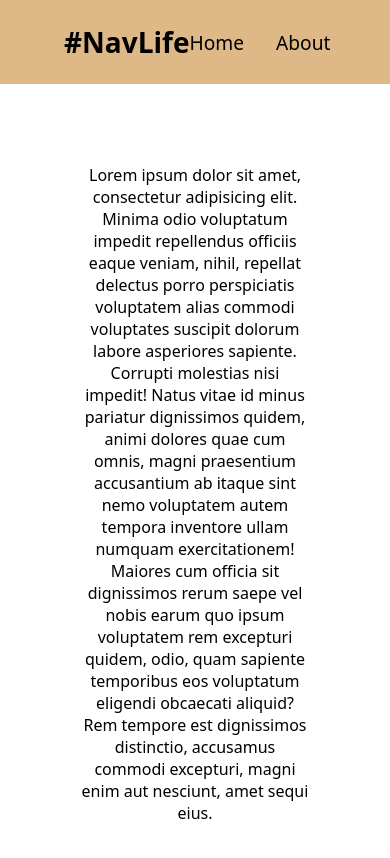
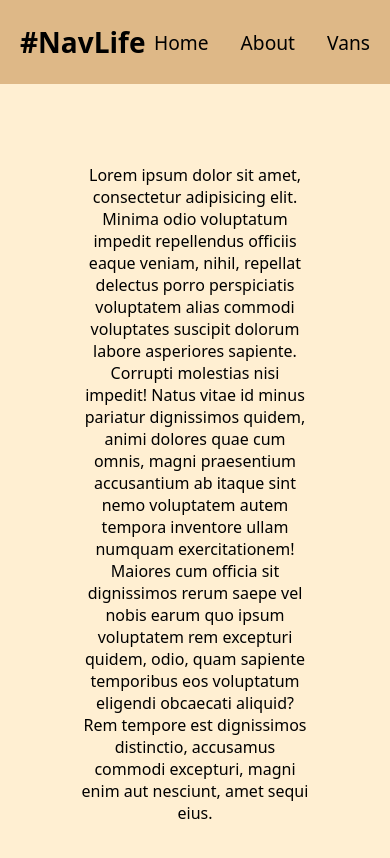
Before and after one commit to Krishnan-Avinash/Router-project, a React (Vite) app in the folder van-life/: page /about in a window 390 px wide. Shown: the top 858 px of the page. Built offline with nearby package versions, Linux system fonts and the light colour scheme.

Commit message:
Responsiveness of navbar

```diff
--- a/van-life/src/NavBar.jsx
+++ b/van-life/src/NavBar.jsx
@@ -10,6 +10,7 @@ const NavBar = () => {
         <div className="right">
           <Link to="/">Home</Link>
           <Link to="/about">About</Link>
+          <Link to="/vans">Vans</Link>
         </div>
       </div>
     </div>
--- a/van-life/src/main.jsx
+++ b/van-life/src/main.jsx
@@ -3,6 +3,7 @@ import ReactDOM from "react-dom/client";
 // import App from "./App.jsx";
 import Home from "./Home.jsx";
 import About from "./About.jsx";
+import Vans from "./Vans.jsx";
 import { BrowserRouter, Routes, Route, Link } from "react-router-dom";
 import NavBar from "./NavBar.jsx";
 
@@ -12,6 +13,7 @@ ReactDOM.createRoot(document.getElementById("root")).render(
     <Routes>
       <Route path="/" element={<Home />} />
       <Route path="/about" element={<About />} />
+      <Route path="/vans" element={<Vans />} />
     </Routes>
   </BrowserRouter>
 );
--- a/van-life/src/styles/navbar.css
+++ b/van-life/src/styles/navbar.css
@@ -30,4 +30,39 @@
 .container {
   text-align: center;
   padding: 5rem;
+  background-color: rgb(255, 239, 210);
 }
+@media (max-width: 480px) {
+  .nav-container {
+    padding: 0 2rem 0 2rem;
+  }
+}
+@media (max-width: 410px) {
+  .nav-container {
+    padding: 0 1.25rem 0 1.25rem;
+  }
+}
+@media (max-width: 376px) {
+  .left {
+    font-size: 1.05rem;
+  }
+  .right {
+    font-size: 1.05rem;
+    gap: 1rem;
+  }
+  .nav-container {
+    padding: 0 1.25rem 0 1.25rem;
+  }
+}
+@media (max-width: 283px) {
+  .left {
+    font-size: 1rem;
+  }
+  .right {
+    font-size: 1rem;
+    gap: 0.5rem;
+  }
+  .nav-container {
+    padding: 0 1.05rem 0 1.05rem;
+  }
+}
```
